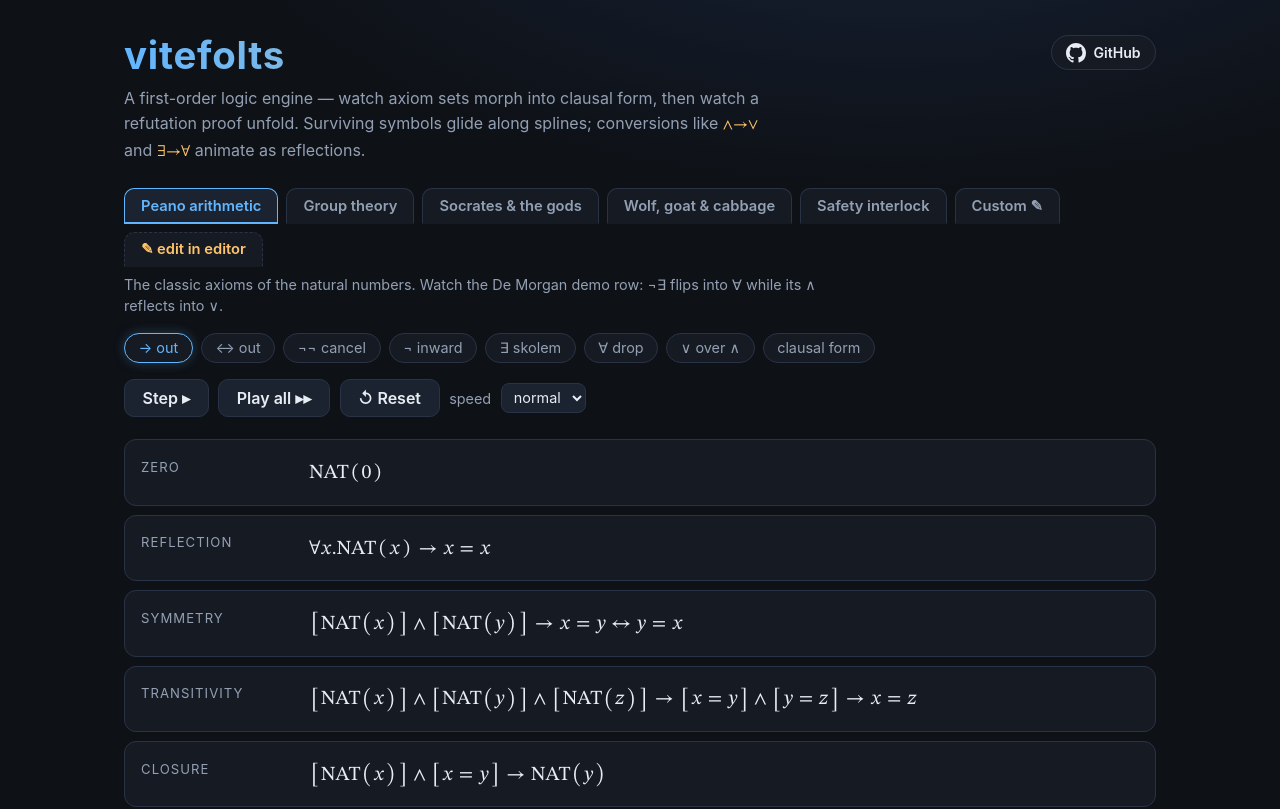
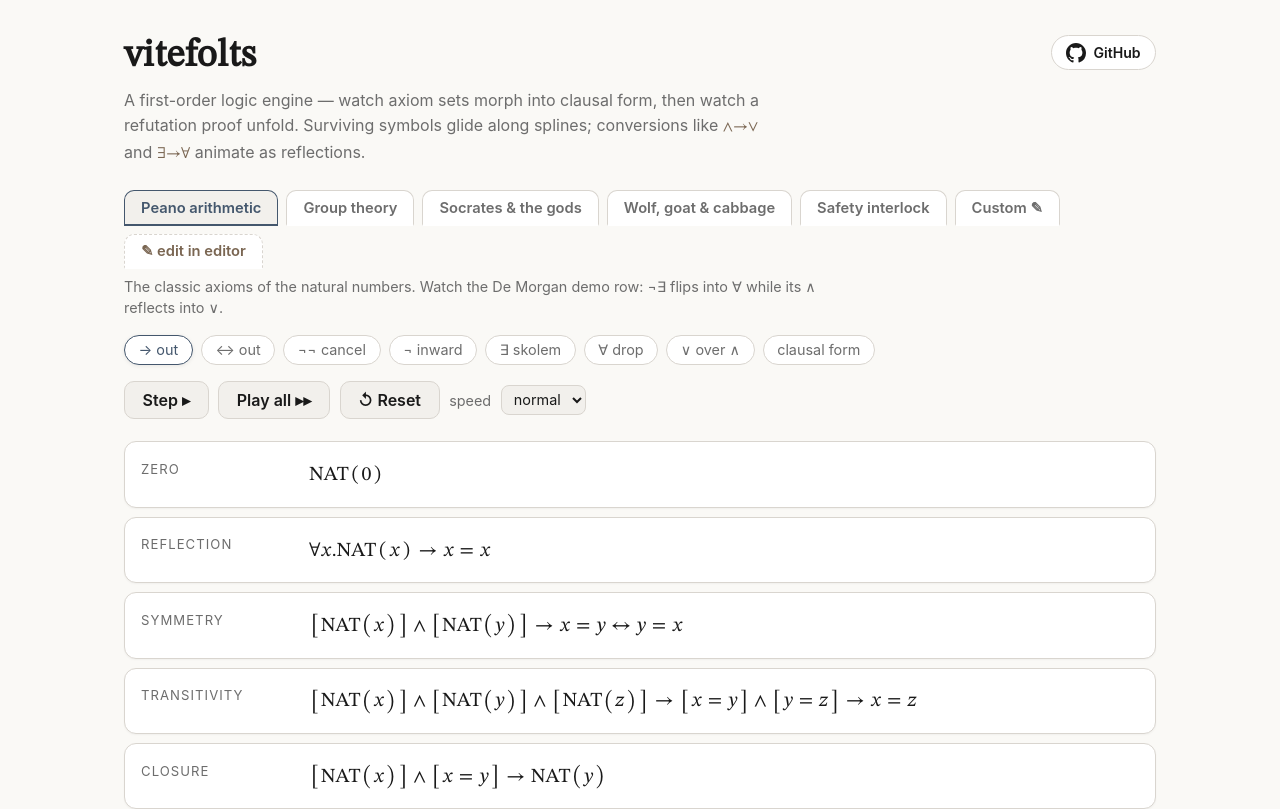
Before and after one commit to rudi-cilibrasi/vitefolts, a website built with Vite: page index.html in a window 1280 px wide. Shown: the top 809 px of the page. Built offline with nearby package versions, Linux system fonts and the light colour scheme.

Commit message:
Switch to a light, monochrome business theme
Warm paper-white background (#faf9f6), black STIX math ink, white cards
with hairline warm-gray borders and soft neutral shadows, a serif
wordmark instead of the gradient, and a grayscale hierarchy with muted
slate (#44576d) and umber (#7a6652) accents. Colored glows are replaced
by subtle shadows; verdict/error reds and greens are desaturated to
match. color-scheme: light.

Co-Authored-By: Claude Fable 5 <noreply@anthropic.com>

```diff
--- a/src/style.css
+++ b/src/style.css
@@ -7,17 +7,18 @@
 }
 
 :root {
-    --bg: #0e1116;
-    --panel: #161b23;
-    --panel-2: #1c2330;
-    --ink: #e8ecf3;
-    --ink-dim: #93a0b4;
-    --accent: #62b6ff;
-    --accent-2: #ffc46b;
-    --good: #6fdb8f;
-    --border: #2a3345;
+    --bg: #faf9f6;
+    --panel: #ffffff;
+    --panel-2: #f2f0ec;
+    --ink: #191919;
+    --ink-dim: #6d6d6d;
+    --accent: #44576d;
+    --accent-2: #7a6652;
+    --good: #3e6b4f;
+    --bad: #8c3b3b;
+    --border: #d9d5cf;
     font-family: Inter, "Segoe UI", system-ui, Avenir, Helvetica, Arial, sans-serif;
-    color-scheme: dark;
+    color-scheme: light;
 }
 
 * {
@@ -27,7 +28,7 @@
 body {
     margin: 0;
     min-height: 100vh;
-    background: radial-gradient(1200px 600px at 70% -10%, #17233a 0%, var(--bg) 60%);
+    background: var(--bg);
     color: var(--ink);
 }
 
@@ -68,11 +69,9 @@ header {
 header h1 {
     margin: 0;
     font-size: 2.4rem;
-    letter-spacing: 0.02em;
-    background: linear-gradient(90deg, var(--accent), var(--accent-2));
-    -webkit-background-clip: text;
-    background-clip: text;
-    color: transparent;
+    letter-spacing: 0.01em;
+    font-family: "STIX Two Math", Georgia, "Times New Roman", serif;
+    color: var(--ink);
 }
 
 .tagline {
@@ -230,7 +229,7 @@ header h1 {
 }
 
 .editor-actions button:hover:not(:disabled) {
-    box-shadow: 0 0 12px rgba(255, 196, 107, 0.25);
+    box-shadow: 0 1px 4px rgba(0, 0, 0, 0.08);
 }
 
 .editor-actions button:disabled {
@@ -295,7 +294,7 @@ header h1 {
 .editor-error {
     grid-column: 1 / -1;
     margin: 0;
-    color: #ff8484;
+    color: var(--bad);
     font-size: 0.85rem;
     white-space: pre-wrap;
     font-family: inherit;
@@ -348,7 +347,7 @@ header h1 {
 .chip.current {
     border-color: var(--accent);
     color: var(--accent);
-    box-shadow: 0 0 12px rgba(98, 182, 255, 0.25);
+    box-shadow: 0 1px 4px rgba(0, 0, 0, 0.08);
 }
 
 .chip.done {
@@ -363,7 +362,7 @@ header h1 {
 .chip-final.current {
     border-color: var(--accent-2);
     color: var(--accent-2);
-    box-shadow: 0 0 14px rgba(255, 196, 107, 0.3);
+    box-shadow: 0 1px 4px rgba(0, 0, 0, 0.08);
 }
 
 .controls {
@@ -432,6 +431,7 @@ header h1 {
     border: 1px solid var(--border);
     border-radius: 12px;
     padding: 0.8rem 1rem;
+    box-shadow: 0 1px 2px rgba(0, 0, 0, 0.04);
 }
 
 .row-label {
@@ -534,7 +534,7 @@ header h1 {
 
 .prover-controls button:hover:not(:disabled) {
     transform: translateY(-1px);
-    box-shadow: 0 0 12px rgba(98, 182, 255, 0.25);
+    box-shadow: 0 1px 4px rgba(0, 0, 0, 0.08);
 }
 
 .prover-controls button:disabled {
@@ -561,10 +561,11 @@ header h1 {
     border: 1px solid var(--border);
     border-radius: 10px;
     padding: 0.45rem 0.9rem;
+    box-shadow: 0 1px 2px rgba(0, 0, 0, 0.04);
 }
 
 .proof .clause-row {
-    border-color: #3d4a63;
+    border-color: #c9c3ba;
     background: var(--panel-2);
 }
 
@@ -626,7 +627,7 @@ header h1 {
 }
 
 .verdict.fail {
-    color: #ff8484;
+    color: var(--bad);
 }
 
 .symbols {
```
